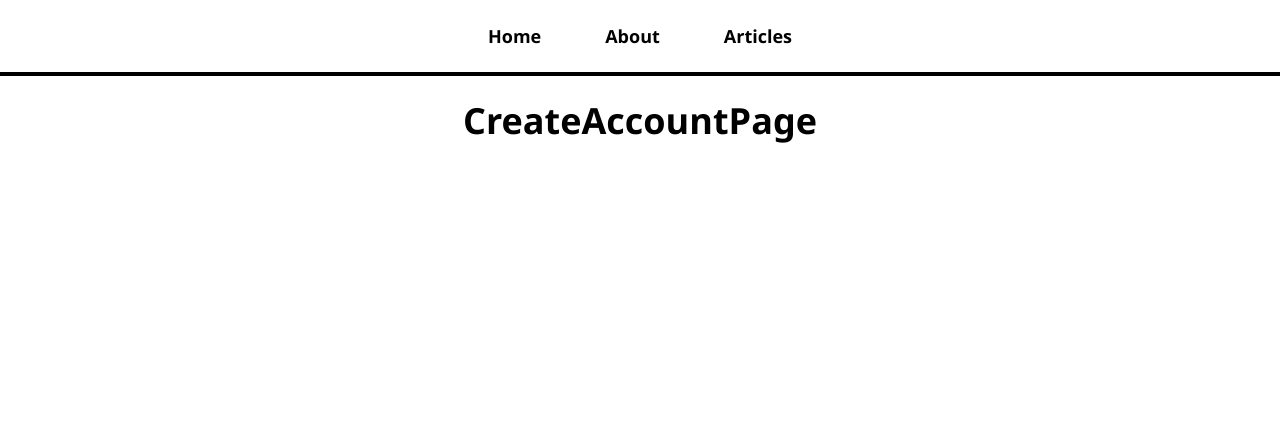
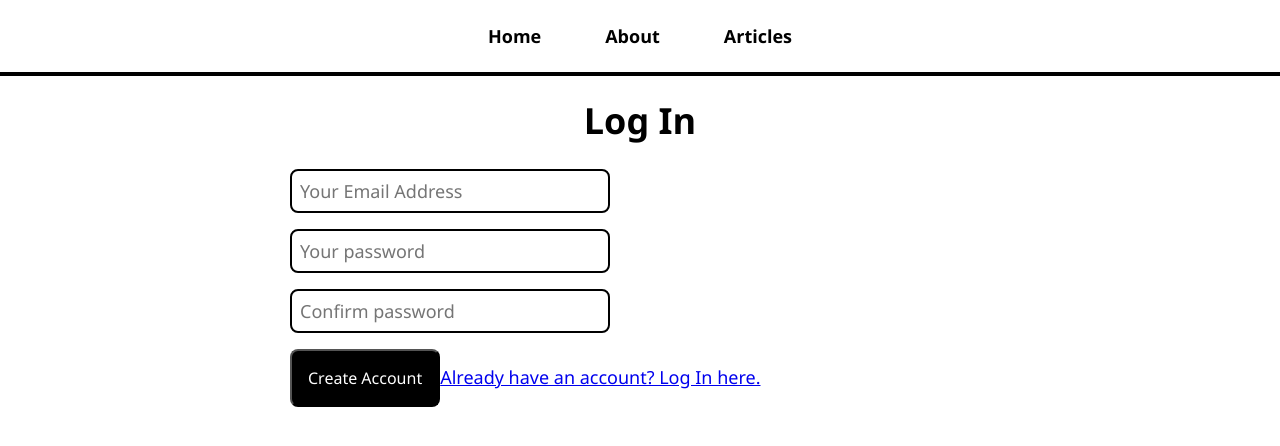
Before and after one commit to iPravinRathod/my-blog, a React (Create React App) app: page /create-account in a window 1280 px wide. Shown: the top 446 px of the page. Built offline with nearby package versions, Linux system fonts and the light colour scheme.

Commit message:
build a create account page

```diff
--- a/src/pages/CreateAccountPage.js
+++ b/src/pages/CreateAccountPage.js
@@ -1,7 +1,51 @@
-import React from "react";
+import React, { useState } from "react";
+import { Link, useNavigate } from "react-router-dom";
+import { getAuth, createUserWithEmailAndPassword } from "firebase/auth";
+const CreateAccountPage = () => {
+    const [email, setEmail] = useState("");
+    const [password, setPassword] = useState("");
+    const [confirmpassword, setConfirmPassword] = useState("");
+    const [error, setError] = useState("");
+    const navigate = useNavigate();
 
-const CreateAccountPage = () => {
-    return <h1>CreateAccountPage</h1>;
+    const createAccount = async () => {
+        try {
+            if (password !== confirmpassword) {
+                setError("Password and confirm password do not match");
+                return;
+            }
+            await createUserWithEmailAndPassword(getAuth(), email, password);
+            navigate("/articles");
+        } catch (error) {
+            setError(error.message);
+        }
+    };
+
+    return (
+        <>
+            <h1>Log In</h1>
+            {error && <p className="error">{error}</p>}
+            <input
+                placeholder="Your Email Address"
+                value={email}
+                onChange={(e) => setEmail(e.target.value)}
+            />
+            <input
+                type="password"
+                placeholder="Your password"
+                value={password}
+                onChange={(e) => setPassword(e.target.value)}
+            />
+            <input
+                type="password"
+                placeholder="Confirm password"
+                value={confirmpassword}
+                onChange={(e) => setConfirmPassword(e.target.value)}
+            />
+            <button onClick={createAccount}>Create Account</button>
+            <Link to="/login">Already have an account? Log In here.</Link>
+        </>
+    );
 };
 
 export default CreateAccountPage;
--- a/src/pages/LoginPage.js
+++ b/src/pages/LoginPage.js
@@ -26,7 +26,8 @@
                 onChange={(e) => setEmail(e.target.value)}
             />
             <input
-                placeholder="Your Email Address"
+                type="password"
+                placeholder="Your Password"
                 value={password}
                 onChange={(e) => setPassword(e.target.value)}
             />
```
